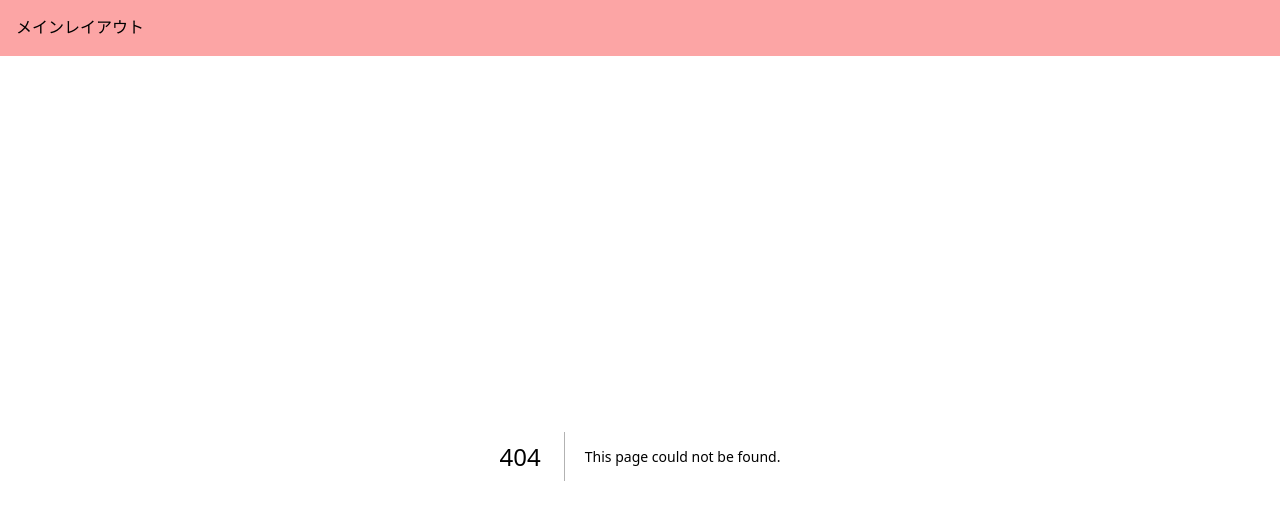
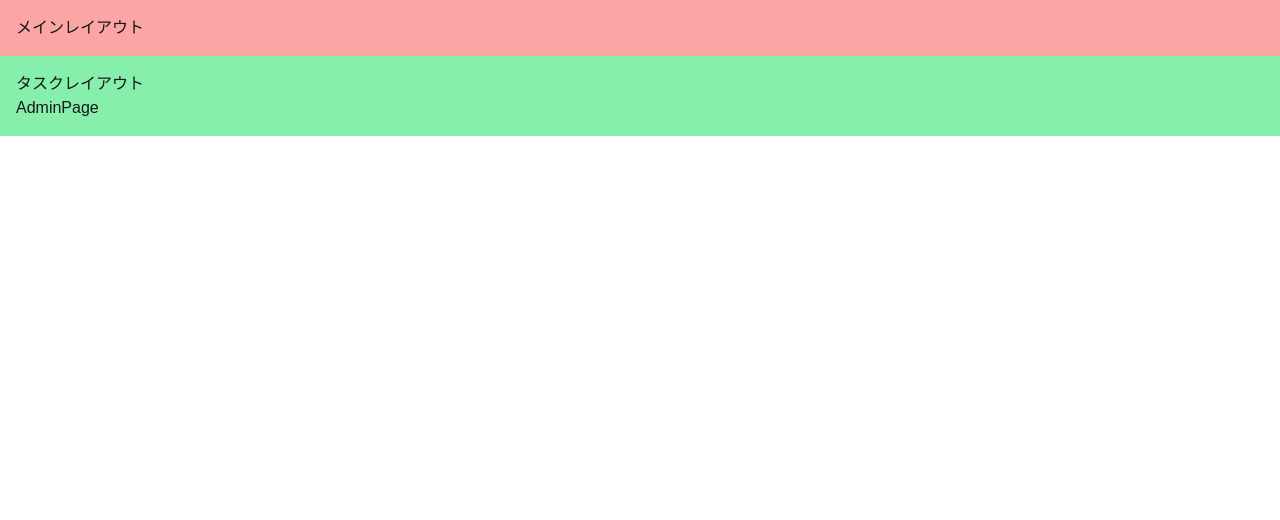
Before and after one commit to Sakaki0123/next-todo-app, a Next.js app: page /dashboard in a window 1280 px wide. Before the commit this address had no page. Shown: the top 520 px of the page. Built offline with nearby package versions, Linux system fonts and the light colour scheme.

Commit message:
feat: add new dir

```diff
--- /dev/null
+++ b/src/app/(admin)/dashboard/page.tsx
@@ -0,0 +1,9 @@
+import React from 'react'
+
+const AdminPage = () => {
+  return (
+    <div>AdminPage</div>
+  )
+}
+
+export default AdminPage
--- /dev/null
+++ b/src/app/(admin)/layout.tsx
@@ -0,0 +1,14 @@
+import React from 'react'
+
+const TaskLayout = ({
+  children,
+}: Readonly<{
+  children: React.ReactNode;
+}>) => {
+  return (
+    <div className='bg-green-300 p-4'>
+        <div>タスクレイアウト</div>
+        {children}</div>
+  )
+}
+export default TaskLayout
```
Also changed, not shown: src/app/(main)/task/edit/[id]/page.tsx (renamed from src/app/task/edit/[id]/page.tsx), src/app/(main)/task/edit/page.tsx (renamed from src/app/task/edit/page.tsx), src/app/(main)/task/layout.tsx (renamed from src/app/task/layout.tsx), src/app/(main)/task/page.tsx (renamed from src/app/task/page.tsx).
